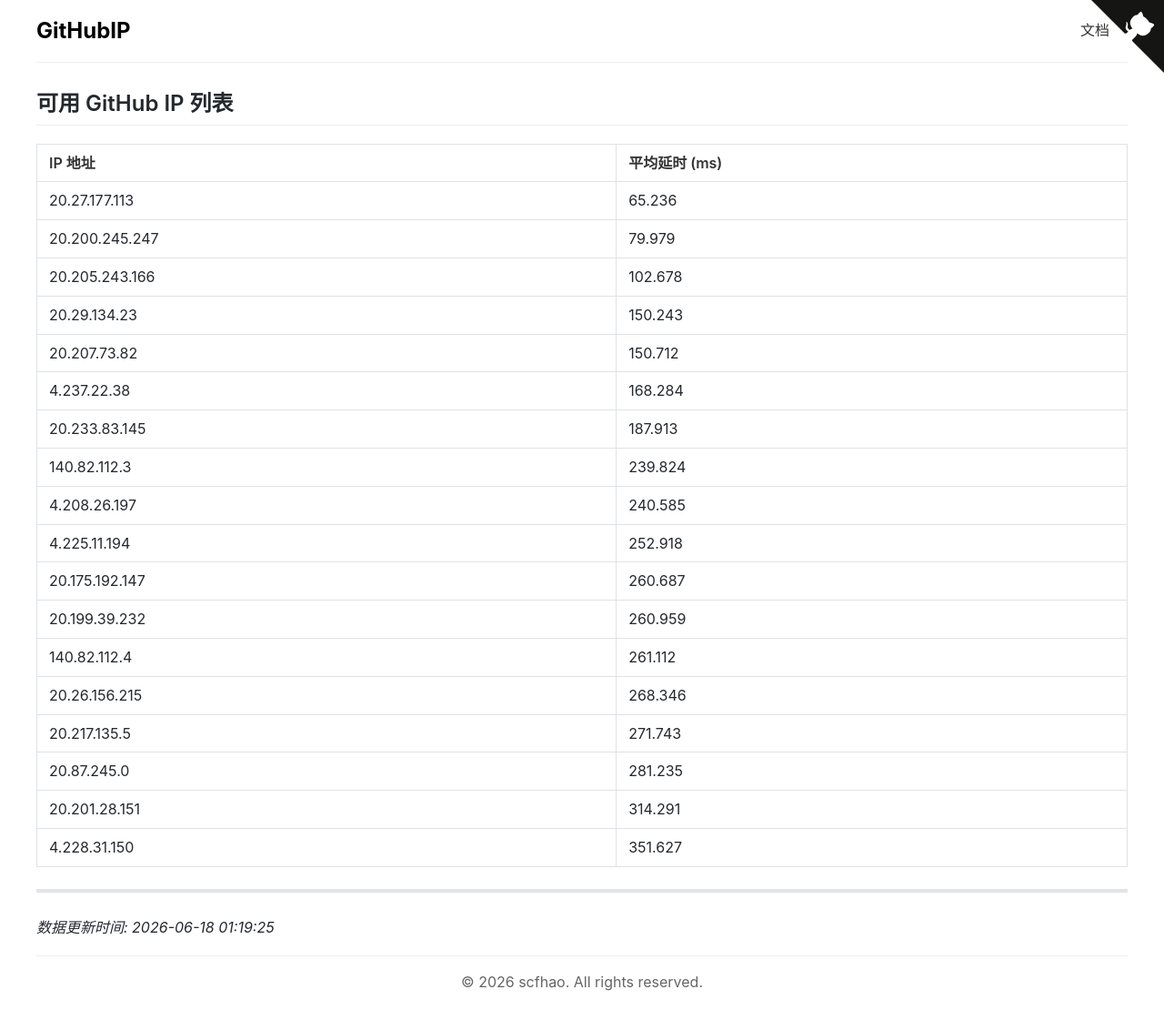
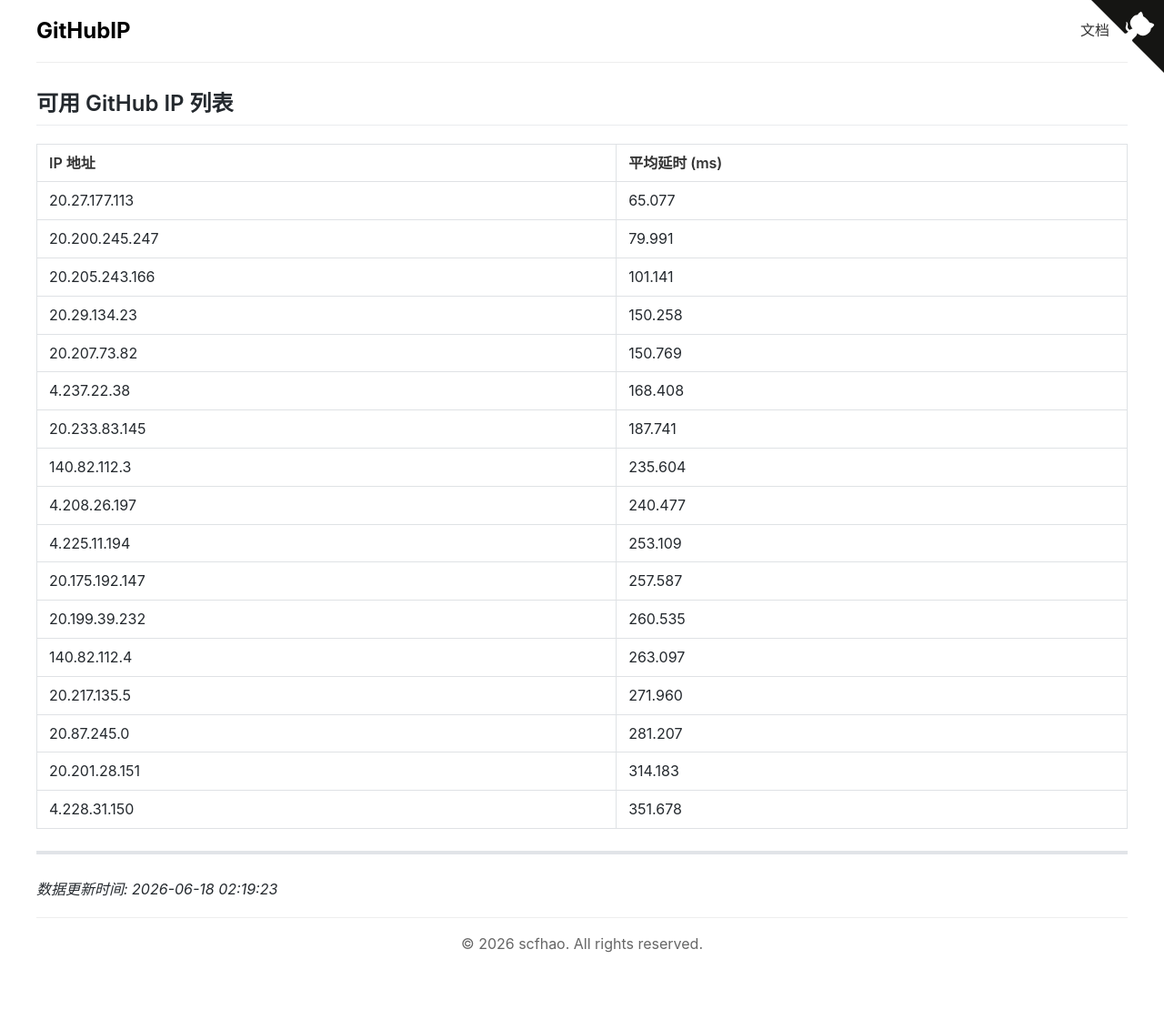
Before and after one commit to scfhao/GitHubIP, a Jekyll site: the page built from index.md, in a window 1280 px wide. Shown: the whole page at 91% size. Built offline with Jekyll 4.4.1, drawn with Linux system fonts in a browser that asks for light colours; after the commit the page ends 1068 px from its top, so only the background shows below that.

Commit message:
自动脚本执行 - 2026-06-18 02:19:23

```diff
--- a/index.md
+++ b/index.md
@@ -1,32 +1,31 @@
 ---
 layout: home
 title: GitHub IP 列表
-date: 2026-06-18 01:19:25
+date: 2026-06-18 02:19:23
 ---
 
 ## 可用 GitHub IP 列表
 
 | IP 地址 | 平均延时 (ms) |
 |---------|--------------|
-| 20.27.177.113 | 65.236 |
-| 20.200.245.247 | 79.979 |
-| 20.205.243.166 | 102.678 |
-| 20.29.134.23 | 150.243 |
-| 20.207.73.82 | 150.712 |
-| 4.237.22.38 | 168.284 |
-| 20.233.83.145 | 187.913 |
-| 140.82.112.3 | 239.824 |
-| 4.208.26.197 | 240.585 |
-| 4.225.11.194 | 252.918 |
-| 20.175.192.147 | 260.687 |
-| 20.199.39.232 | 260.959 |
-| 140.82.112.4 | 261.112 |
-| 20.26.156.215 | 268.346 |
-| 20.217.135.5 | 271.743 |
-| 20.87.245.0 | 281.235 |
-| 20.201.28.151 | 314.291 |
-| 4.228.31.150 | 351.627 |
+| 20.27.177.113 | 65.077 |
+| 20.200.245.247 | 79.991 |
+| 20.205.243.166 | 101.141 |
+| 20.29.134.23 | 150.258 |
+| 20.207.73.82 | 150.769 |
+| 4.237.22.38 | 168.408 |
+| 20.233.83.145 | 187.741 |
+| 140.82.112.3 | 235.604 |
+| 4.208.26.197 | 240.477 |
+| 4.225.11.194 | 253.109 |
+| 20.175.192.147 | 257.587 |
+| 20.199.39.232 | 260.535 |
+| 140.82.112.4 | 263.097 |
+| 20.217.135.5 | 271.960 |
+| 20.87.245.0 | 281.207 |
+| 20.201.28.151 | 314.183 |
+| 4.228.31.150 | 351.678 |
 
 ---
 
-*数据更新时间: 2026-06-18 01:19:25*
+*数据更新时间: 2026-06-18 02:19:23*
```
